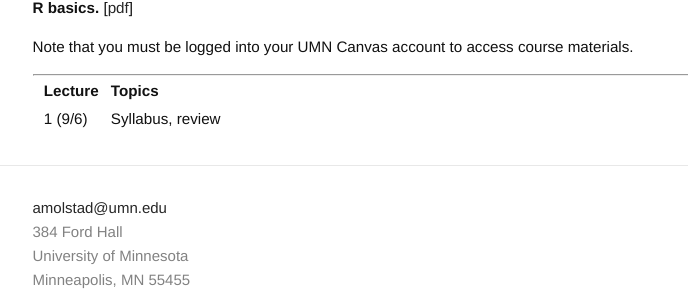
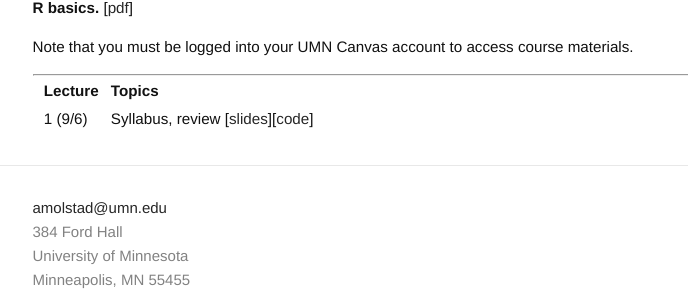
Before and after one commit to ajmolstad/ajmolstad.github.io, a Jekyll site: the page built from F23_STAT3301.md, in a window 1280 px wide. Shown: the part 368-671 px from the top of the page, without its empty margins (275-963 px from the left). Built offline with Jekyll 4.4.1, drawn with Linux system fonts in a browser that asks for light colours.

Commit message:
Update F23_STAT3301.md

```diff
--- a/F23_STAT3301.md
+++ b/F23_STAT3301.md
@@ -11,7 +11,7 @@ permalink: /F23_STAT3301/
 **Teaching assistant.** He Zhou (*zhou1354@umn.edu*)
 **TA Office hours.** Tuesday and Thursday, 12:00 - 1:00PM in Ford Hall 495
 
-**Syllabus.** [[pdf](https://canvas.umn.edu/files/37523509/download?download_frd=1)]
+**Syllabus.** [[pdf](https://canvas.umn.edu/files/37590300/download?download_frd=1)]
 **Lecture.** Monday, Wednesday, Friday at 12:20 - 1:10PM in Mechanical Enginerring 221
 **Lab.** Wednesday at 8:00 - 8:50AM in Ford Hall 151
 
@@ -27,4 +27,4 @@ Note that you must be logged into your UMN Canvas account to access course mater
 ----------------------
 
 ||  **Lecture** ||  **Topics** ||
-|| 1 (9/6)  || Syllabus, review ||
+|| 1 (9/6)  || Syllabus, review [[slides](https://canvas.umn.edu/files/37590274/download?download_frd=1)][[code](https://canvas.umn.edu/files/37590284/download?download_frd=1)]||
```
